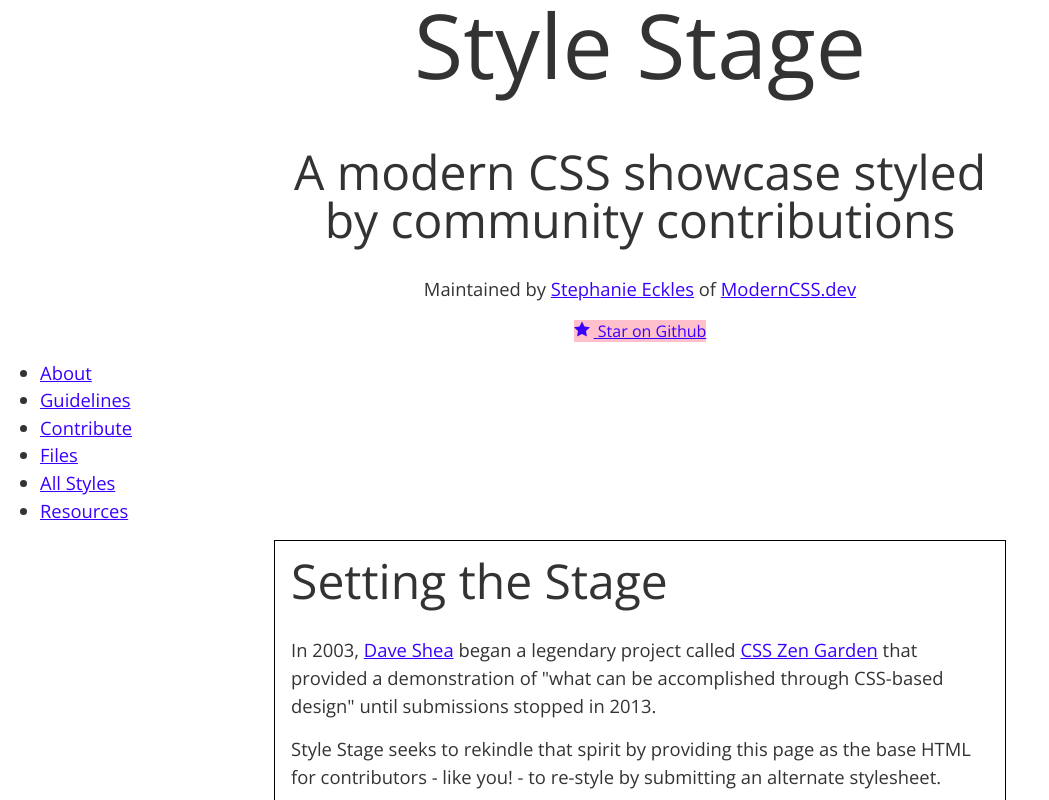
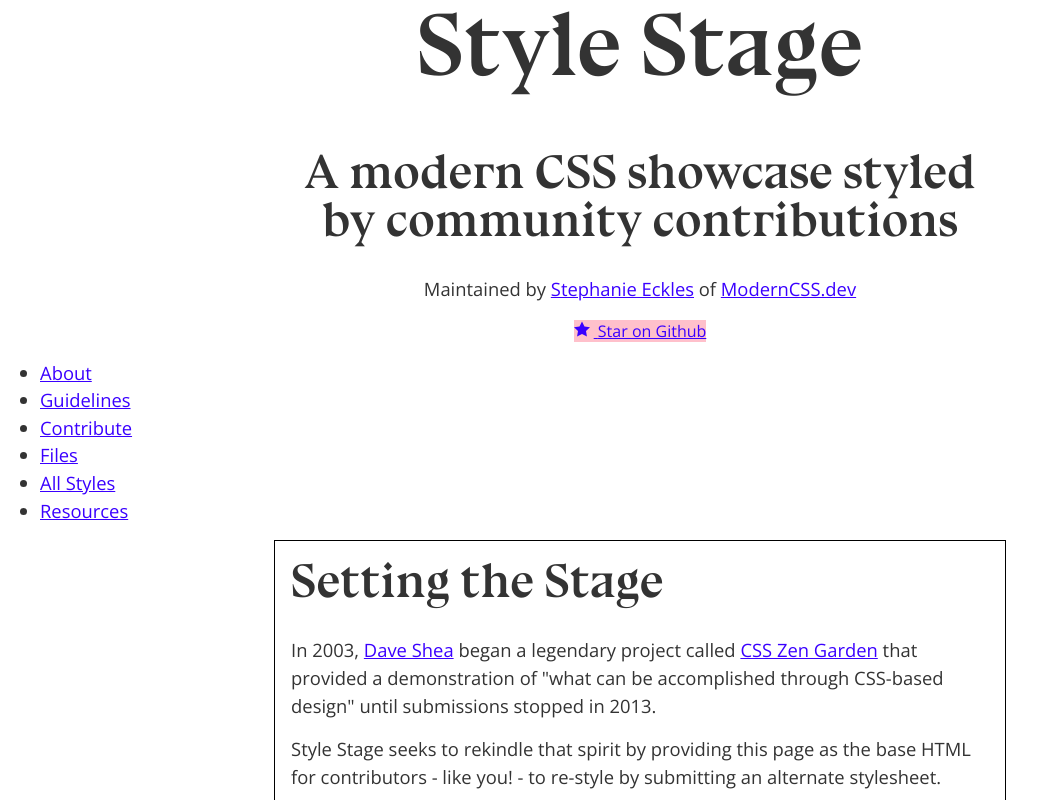
Before and after one commit to bewoldt/stylestage, a plain HTML site: page index.html in a window 1280 px wide. Shown: the top 800 px of the page, without its empty margins (0-1049 px from the left). Drawn offline with nearby package versions, Linux system fonts and the light colour scheme.

Commit message:
adds fonts

```diff
--- a/style.css
+++ b/style.css
@@ -1,5 +1,34 @@
 @charset "UTF-8";
 @import url('https://fonts.googleapis.com/css2?family=Open+Sans:ital,wght@0,400;0,700;1,400&display=swap');
+
+@font-face {
+    font-family: 'bluu';
+    src: url('fonts/bluunext-bold-webfont.woff2') format('woff2'),
+         url('fonts/bluunext-bold-webfont.woff') format('woff'),
+         url('fonts/bluunext-bold.ttf') format('truetype'),
+         url('fonts/bluunext-bold-webfont.svg#bluu_nextbold') format('svg');
+    font-weight: normal;
+    font-style: normal;
+
+}
+@font-face {
+    font-family: 'bluu';
+    src: url('fonts/bluunext-bolditalic-webfont.woff2') format('woff2'),
+         url('fonts/bluunext-bolditalic-webfont.woff') format('woff'),
+         url('fonts/bluunext-bolditalic.ttf') format('truetype'),
+         url('fonts/bluunext-bolditalic-webfont.svg#bluu_nextbold_italic') format('svg');
+    font-weight: normal;
+    font-style: italic;
+}
+@font-face {
+    font-family: 'bluu_nexttitling';
+    src: url('fonts/BluuNext-Titling.ttf') format('truetype'),
+        url('fonts/bluunext-titling.woff2') format('woff2'),
+        url('fonts/bluunext-titling.woff') format('woff');
+    font-weight: normal;
+    font-style: normal;
+}
+
 
 :root {
   --color-primary: #3a00ff;
@@ -10,6 +39,7 @@
   --color-light: #fff;
   --color-anchor: #3a00ff;
   --font-family: 'Open Sans', sans-serif;
+  --heading-family: 'bluu';
   --font-weight-strong: 500;
   --font-size-h1: 6rem;
   --font-size-h2: 3rem;
@@ -87,7 +117,9 @@ h4 {
   line-height: 1;
   margin-bottom: 0.65em;
 }
-
+h1, h2, h3, h4, h5 {
+  font-family: var(--heading-family);
+}
 h1 {
   font-size: var(--font-size-h1);
   font-size: clamp(2rem, 7vw, var(--font-size-h1));
@@ -217,8 +249,9 @@ footer > .container {
   padding: 0.5em;
 }
 
-/* Links
---------------------------- */
+/* -----------------------------
+Links
+-------------------------------- */
 a[class*="link"] {
   background-color: pink;
 }
```
Also changed, not shown: fonts/BluuNext-Titling.ttf (added), fonts/bluunext-bold-webfont.woff (added), fonts/bluunext-bold-webfont.woff2 (added), fonts/bluunext-bold.ttf (added), fonts/bluunext-bolditalic-webfont.woff (added), fonts/bluunext-bolditalic-webfont.woff2 (added), fonts/bluunext-bolditalic.ttf (added), fonts/bluunext-titling.woff (added), fonts/bluunext-titling.woff2 (added), 2 other files.
